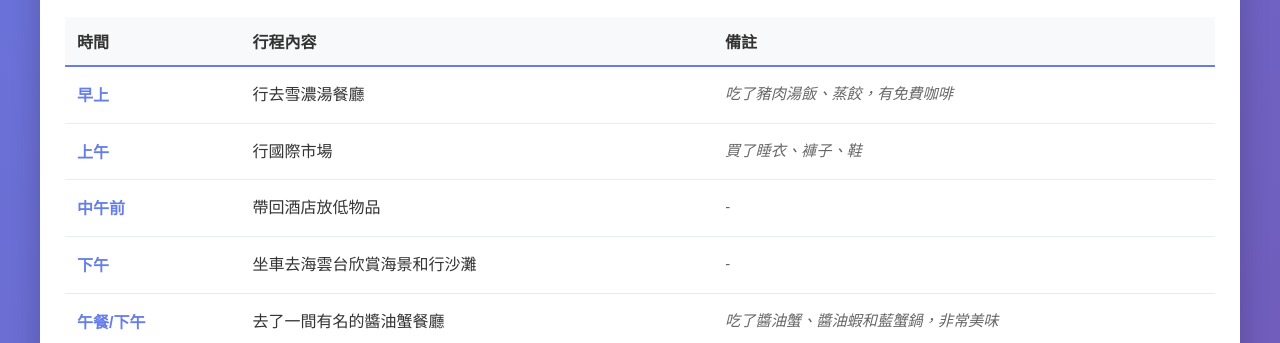
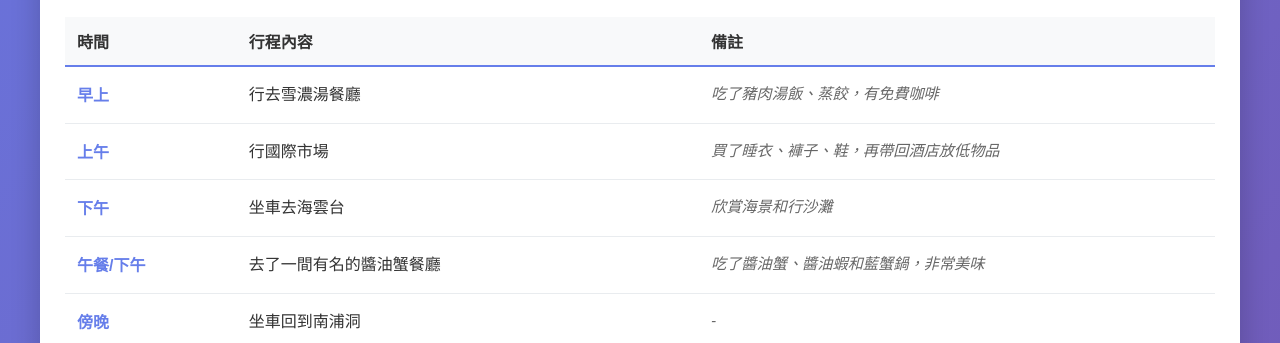
Before and after one commit to HoTomy/busan, a plain HTML site: page index.html in a window 1280 px wide. Shown: the part 1000-1343 px from the top of the page. Drawn offline with Linux system fonts and the light colour scheme.

Commit message:
Update index.html

```diff
--- a/index.html
+++ b/index.html
@@ -70,9 +70,8 @@
                 <thead><tr><th>時間</th><th>行程內容</th><th>備註</th></tr></thead>
                 <tbody>
                     <tr><td class="time">早上</td><td class="activity">行去雪濃湯餐廳</td><td class="notes">吃了豬肉湯飯、蒸餃，有免費咖啡</td></tr>
-                    <tr><td class="time">上午</td><td class="activity">行國際市場</td><td class="notes">買了睡衣、褲子、鞋</td></tr>
-                    <tr><td class="time">中午前</td><td class="activity">帶回酒店放低物品</td><td class="notes">-</td></tr>
-                    <tr><td class="time">下午</td><td class="activity">坐車去海雲台欣賞海景和行沙灘</td><td class="notes">-</td></tr>
+                    <tr><td class="time">上午</td><td class="activity">行國際市場</td><td class="notes">買了睡衣、褲子、鞋，再帶回酒店放低物品</td></tr>
+                    <tr><td class="time">下午</td><td class="activity">坐車去海雲台</td><td class="notes">欣賞海景和行沙灘</td></tr>
                     <tr><td class="time">午餐/下午</td><td class="activity">去了一間有名的醬油蟹餐廳</td><td class="notes">吃了醬油蟹、醬油蝦和藍蟹鍋，非常美味</td></tr>
                     <tr><td class="time">傍晚</td><td class="activity">坐車回到南浦洞</td><td class="notes">-</td></tr>
                     <tr><td class="time">晚上</td><td class="activity">去了樂天百貨、國際啤酒街音樂噴泉</td><td class="notes">在樂天超市買了六色筆和手信</td></tr>
```
